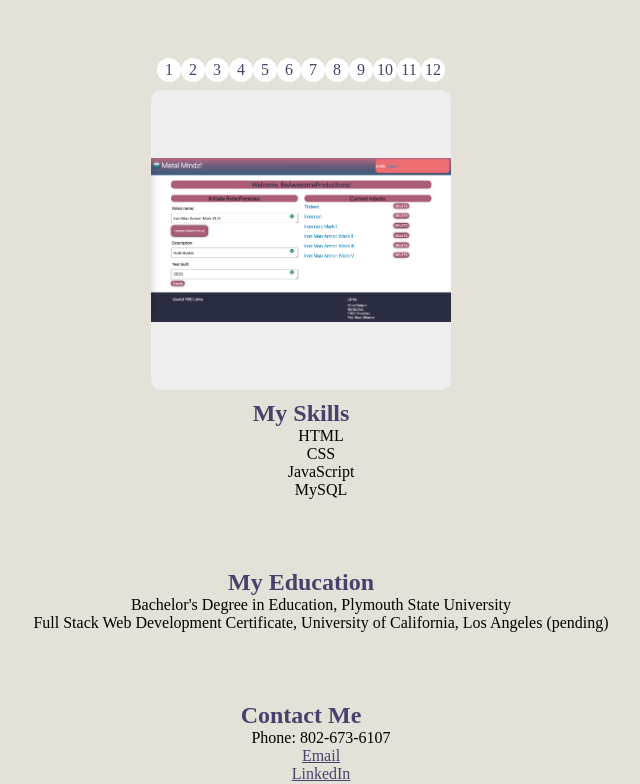
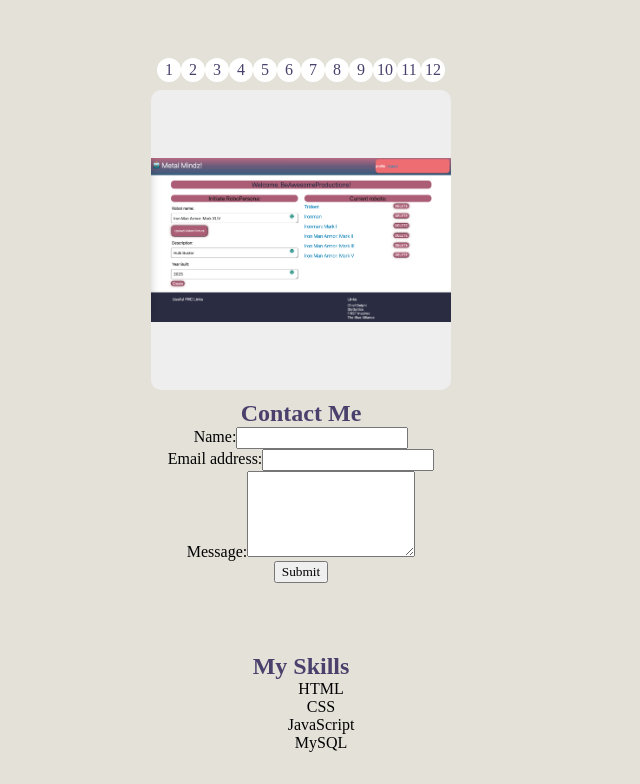
Before and after one commit to TyGosley/react-to-the-future, a React (Create React App) app: page / in a window 1280 px wide. Shown: the part 494-1278 px from the top of the page, without its empty margins (339-979 px from the left). Built offline with nearby package versions, Linux system fonts and the light colour scheme.

Commit message:
created helpers.js(validateEmail Regex), created contact.js, imported App.js

```diff
--- a/src/App.js
+++ b/src/App.js
@@ -5,6 +5,7 @@
 import Nav from "./components/Nav";
 import About from "./components/About";
 import Projects from "./components/Projects";
+import Contact from "./components/Contact";
 
 function App() {
   return (
@@ -15,6 +16,7 @@
   <main>
   <About/>
   <Projects/>
+  <Contact/>
 
     {/* skills section */}
     <section id="skills" className="text-center">
--- a/src/components/Contact.js
+++ b/src/components/Contact.js
@@ -0,0 +1,64 @@
+import React from "react";
+import { validateEmail } from "../utils/helpers";
+
+function Contact() {
+    const [formState, setFormState] = React.useState({ name: '', email: '', message: '' });
+    const { name, email, message } = formState;
+    const [errorMessage, setErrorMessage] = React.useState('');
+
+    function handleChange(e) {
+        if (e.target.name === 'email') {
+            const isValid = validateEmail(e.target.value);
+            console.log(isValid);
+
+            if (!isValid) {
+                setErrorMessage('Your email is invalid.');
+            } else {
+                setErrorMessage('');
+            }
+        } else {
+            if (!e.target.value.length) {
+                setErrorMessage(`${e.target.name} is required.`);
+            } else {
+                setErrorMessage('');
+            }
+        }
+
+        if (!errorMessage) {
+            setFormState({...formState, [e.target.name]: e.target.value })
+        }
+    }
+
+    function handleSubmit(e) {
+        e.preventDefault();
+        console.log(formState);
+    }
+
+    return (
+        <section id="contact" className="text-center">
+            <h2>Contact Me</h2>
+            <form id="contact-form" onSubmit={handleSubmit}>
+                <div>
+                    <label htmlFor="name">Name:</label>
+                    <input type="text" name="name" defaultValue={name} onBlur={handleChange} />
+                </div>
+                <div>
+                    <label htmlFor="email">Email address:</label>
+                    <input type="email" name="email" defaultValue={email} onBlur={handleChange} />
+                </div>
+                <div>
+                    <label htmlFor="message">Message:</label>
+                    <textarea name="message" rows="5" defaultValue={message} onBlur={handleChange} />
+                </div>
+                {errorMessage && (
+                    <div>
+                        <p className="error-text">{errorMessage}</p>
+                    </div>
+                )}
+                <button type="submit">Submit</button>
+            </form>
+        </section>
+    );
+}
+
+export default Contact;
--- /dev/null
+++ b/src/utils/helpers.js
@@ -0,0 +1,4 @@
+export function validateEmail(email) {
+    const emailRegex = /^([a-z0-9_\.-]+)@([\da-z\.-]+)\.([a-z\.]{2,6})$/;
+    return emailRegex.test(email);
+}
```
